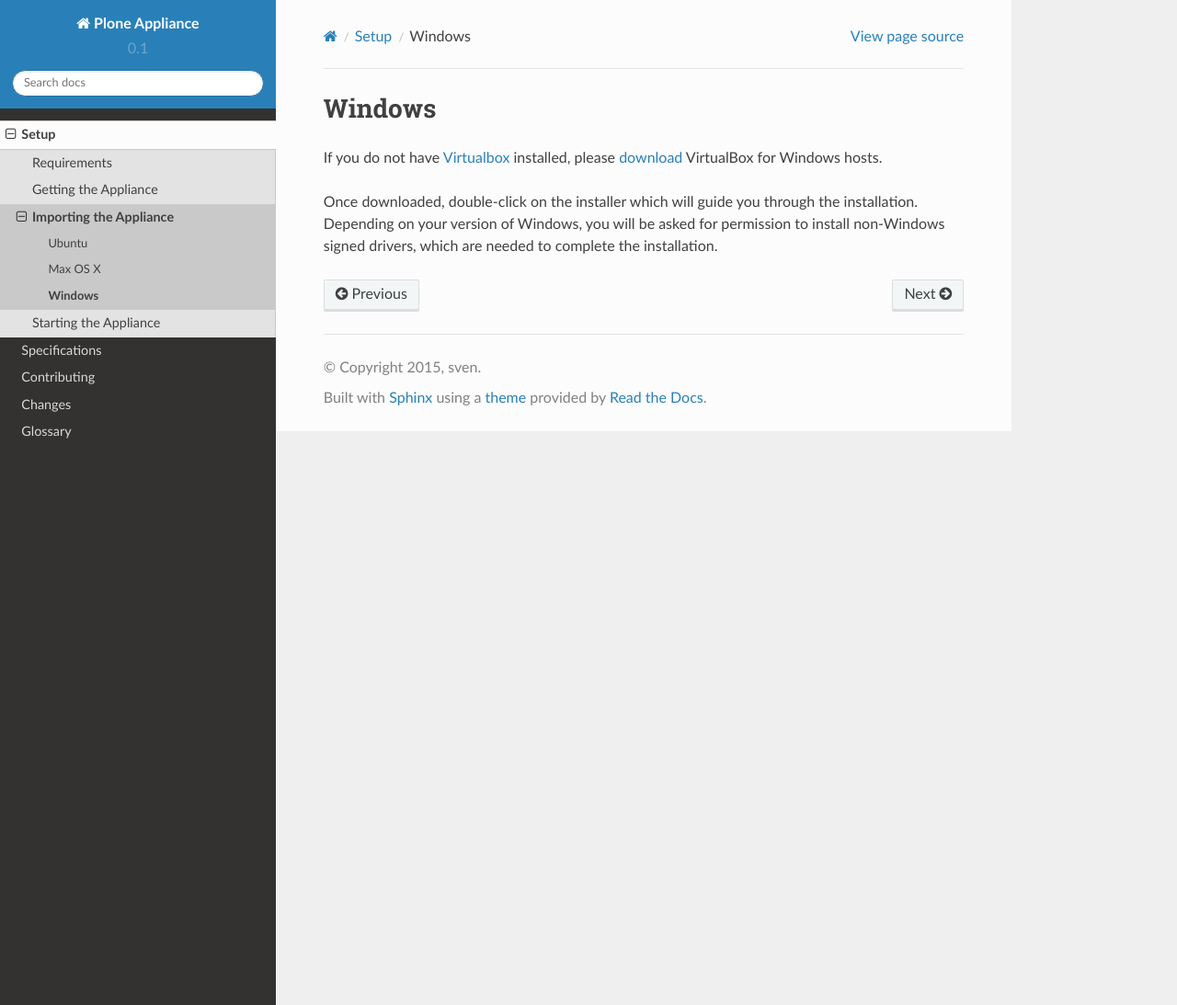
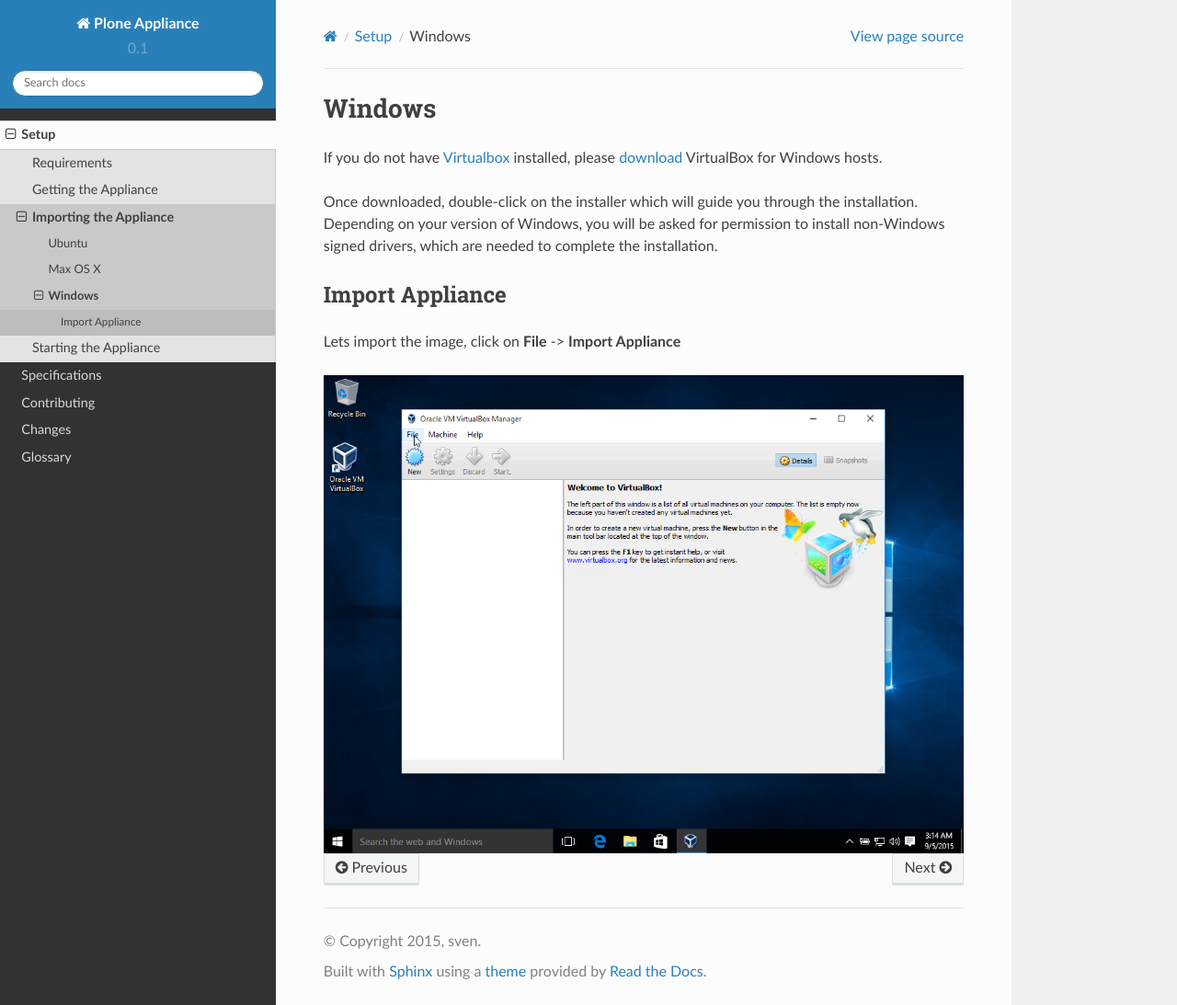
Before and after one commit to svx/plone.appliance, a Sphinx documentation site: the page built from docs/setup/windows.rst, in a window 1280 px wide and 1093 px high. Shown: the whole window at 92% size. Built offline with Sphinx 7.4.7 and the Read the Docs theme 2.0.0, drawn with Linux system fonts in a browser that asks for light colours.

Commit message:
Add first windows10 pic to guide

```diff
--- a/docs/setup/windows.rst
+++ b/docs/setup/windows.rst
@@ -5,3 +5,12 @@
 If you do not have `Virtualbox <https://www.virtualbox.org>`_ installed, please `download <https://www.virtualbox.org/wiki/Downloads>`_ VirtualBox for Windows hosts.
 
 Once downloaded, double-click on the installer which will guide you through the installation. Depending on your version of Windows, you will be asked for permission to install non-Windows signed drivers, which are needed to complete the installation.
+
+Import Appliance
+----------------
+
+Lets import the image, click on **File** -> **Import Appliance**
+
+.. image:: ../_static/import_appliance-win1.png
+   :alt: some text
+   :align: center
```
Also changed, not shown: docs/_static/import_appliance-win1.png (added).
